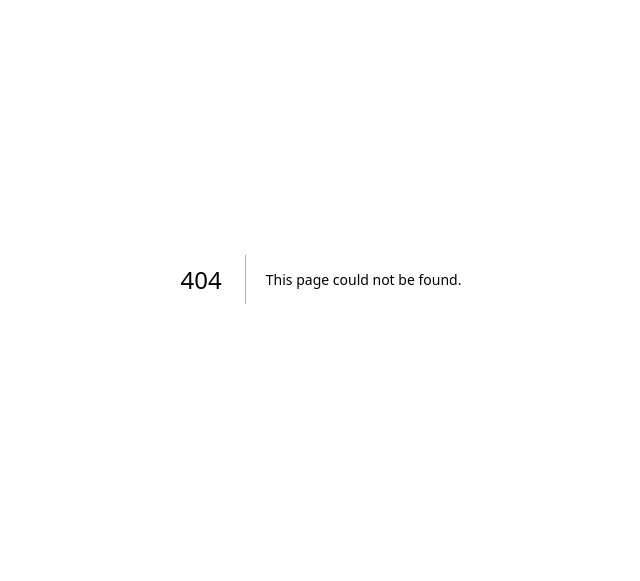
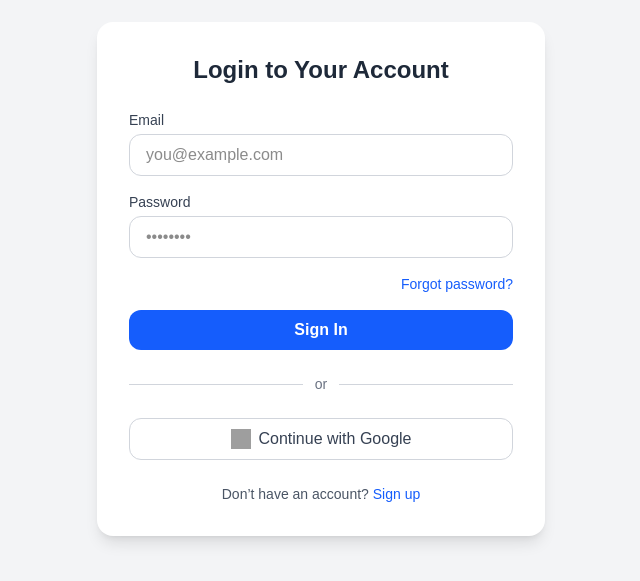
Before and after one commit to romendezs/notas-edu, a Next.js app: page /log-in in a window 1280 px wide. Before the commit this address had no page. Shown: the part 121-702 px from the top of the page, without its empty margins (319-959 px from the left). Built offline with nearby package versions, Linux system fonts and the light colour scheme; grey boxes are pictures that could not be loaded.

Commit message:
feat: add log in

```diff
--- /dev/null
+++ b/app/log-in/page.tsx
@@ -0,0 +1,85 @@
+// app/login/page.tsx  (Next.js App Router)
+// or pages/login.tsx  (Next.js Pages Router)
+
+export default function LoginPage() {
+  return (
+    <div className="flex min-h-screen items-center justify-center bg-gray-100">
+      <div className="w-full max-w-md rounded-2xl bg-white p-8 shadow-lg">
+        {/* Title */}
+        <h1 className="text-2xl font-bold text-gray-800 mb-6 text-center">
+          Login to Your Account
+        </h1>
+
+        {/* Form */}
+        <form className="space-y-4">
+          {/* Email */}
+          <div>
+            <label className="block text-sm font-medium text-gray-700 mb-1">
+              Email
+            </label>
+            <input
+              type="email"
+              placeholder="you@example.com"
+              className="w-full rounded-xl border border-gray-300 px-4 py-2 focus:border-blue-500 focus:ring focus:ring-blue-200 outline-none"
+            />
+          </div>
+
+          {/* Password */}
+          <div>
+            <label className="block text-sm font-medium text-gray-700 mb-1">
+              Password
+            </label>
+            <input
+              type="password"
+              placeholder="••••••••"
+              className="w-full rounded-xl border border-gray-300 px-4 py-2 focus:border-blue-500 focus:ring focus:ring-blue-200 outline-none"
+            />
+          </div>
+
+          {/* Forgot password */}
+          <div className="flex justify-end">
+            <a
+              href="#"
+              className="text-sm text-blue-600 hover:underline"
+            >
+              Forgot password?
+            </a>
+          </div>
+
+          {/* Submit */}
+          <button
+            type="submit"
+            className="w-full rounded-xl bg-blue-600 py-2 text-white font-semibold hover:bg-blue-700 transition"
+          >
+            Sign In
+          </button>
+        </form>
+
+        {/* Divider */}
+        <div className="my-6 flex items-center">
+          <div className="flex-grow border-t border-gray-300"></div>
+          <span className="px-3 text-sm text-gray-500">or</span>
+          <div className="flex-grow border-t border-gray-300"></div>
+        </div>
+
+        {/* Social login */}
+        <button className="w-full flex items-center justify-center gap-2 rounded-xl border border-gray-300 py-2 font-medium text-gray-700 hover:bg-gray-50 transition">
+          <img
+            src="https://www.svgrepo.com/show/475656/google-color.svg"
+            alt="Google"
+            className="h-5 w-5"
+          />
+          Continue with Google
+        </button>
+
+        {/* Footer */}
+        <p className="mt-6 text-center text-sm text-gray-600">
+          Don’t have an account?{" "}
+          <a href="#" className="text-blue-600 hover:underline">
+            Sign up
+          </a>
+        </p>
+      </div>
+    </div>
+  );
+}
```
